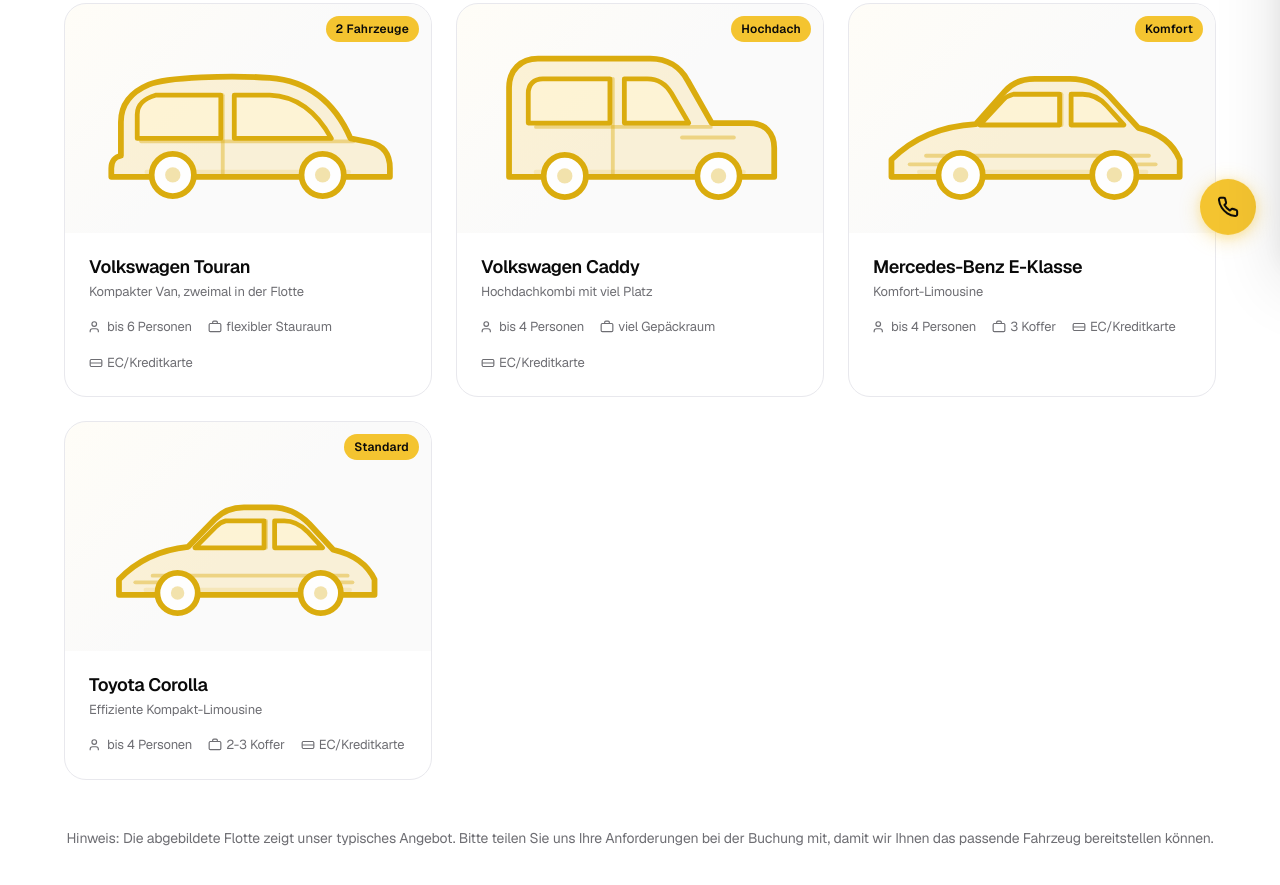
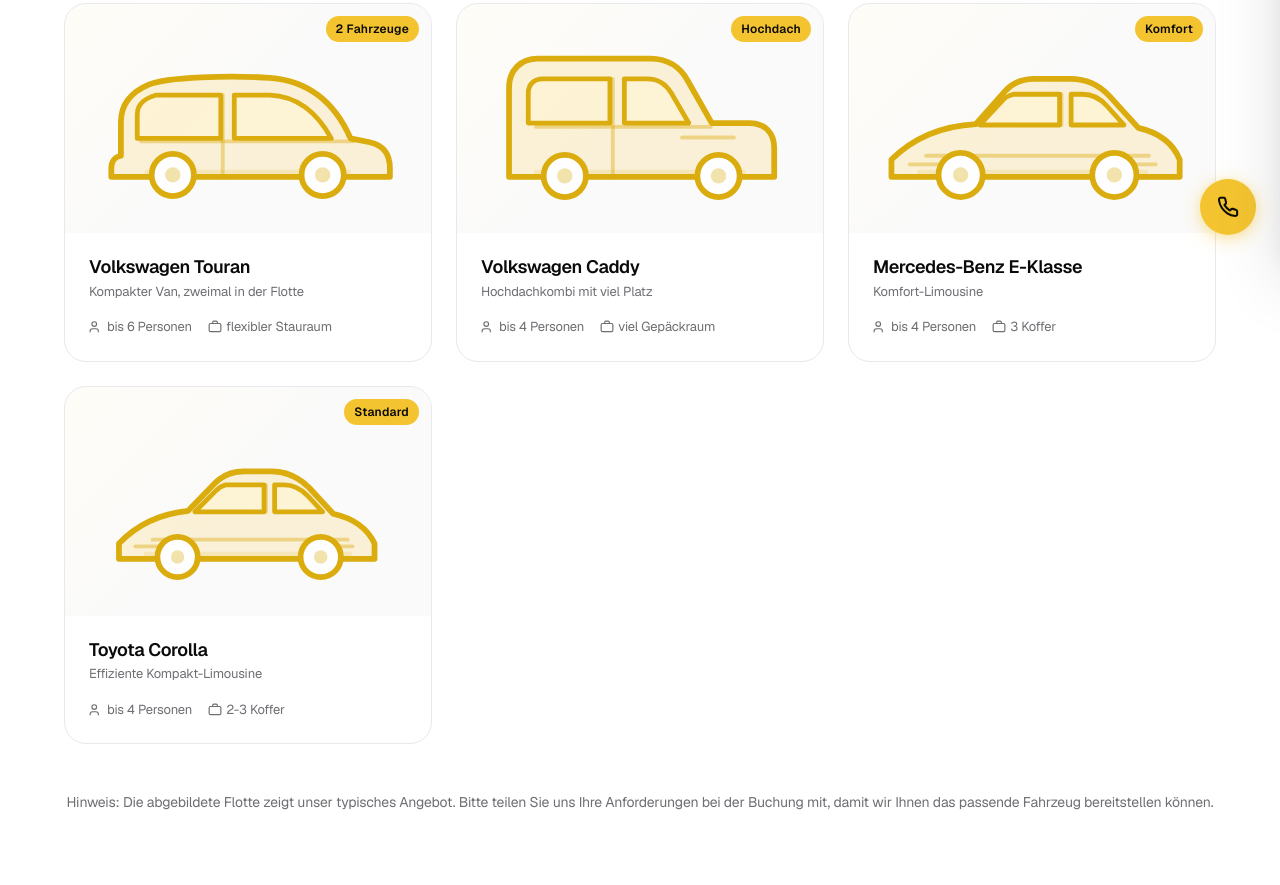
Before and after one commit to A1P0S/taxi_brannenburg, a website: page flotte.html in a window 1280 px wide. Shown: the part 541-1426 px from the top of the page. Drawn offline with nearby package versions, Linux system fonts and the light colour scheme.

Commit message:
Remove payment detail from fleet cards

```diff
--- a/flotte.html
+++ b/flotte.html
@@ -93,7 +93,6 @@
             <div class="fleet-specs">
               <span><svg viewBox="0 0 24 24" fill="none" stroke="currentColor" stroke-width="2"><path d="M16 21v-2a4 4 0 0 0-4-4H6a4 4 0 0 0-4 4v2"/><circle cx="9" cy="7" r="4"/></svg>bis 6 Personen</span>
               <span><svg viewBox="0 0 24 24" fill="none" stroke="currentColor" stroke-width="2"><rect x="2" y="6" width="20" height="14" rx="2"/><path d="M8 6V4a2 2 0 0 1 2-2h4a2 2 0 0 1 2 2v2"/></svg>flexibler Stauraum</span>
-              <span><svg viewBox="0 0 24 24" fill="none" stroke="currentColor" stroke-width="2"><rect x="2" y="6" width="20" height="12" rx="2"/><path d="M2 12h20"/></svg>EC/Kreditkarte</span>
             </div>
           </div>
         </article>
@@ -121,7 +120,6 @@
             <div class="fleet-specs">
               <span><svg viewBox="0 0 24 24" fill="none" stroke="currentColor" stroke-width="2"><path d="M16 21v-2a4 4 0 0 0-4-4H6a4 4 0 0 0-4 4v2"/><circle cx="9" cy="7" r="4"/></svg>bis 4 Personen</span>
               <span><svg viewBox="0 0 24 24" fill="none" stroke="currentColor" stroke-width="2"><rect x="2" y="6" width="20" height="14" rx="2"/><path d="M8 6V4a2 2 0 0 1 2-2h4a2 2 0 0 1 2 2v2"/></svg>viel Gepäckraum</span>
-              <span><svg viewBox="0 0 24 24" fill="none" stroke="currentColor" stroke-width="2"><rect x="2" y="6" width="20" height="12" rx="2"/><path d="M2 12h20"/></svg>EC/Kreditkarte</span>
             </div>
           </div>
         </article>
@@ -150,7 +148,6 @@
             <div class="fleet-specs">
               <span><svg viewBox="0 0 24 24" fill="none" stroke="currentColor" stroke-width="2"><path d="M16 21v-2a4 4 0 0 0-4-4H6a4 4 0 0 0-4 4v2"/><circle cx="9" cy="7" r="4"/></svg>bis 4 Personen</span>
               <span><svg viewBox="0 0 24 24" fill="none" stroke="currentColor" stroke-width="2"><rect x="2" y="6" width="20" height="14" rx="2"/><path d="M8 6V4a2 2 0 0 1 2-2h4a2 2 0 0 1 2 2v2"/></svg>3 Koffer</span>
-              <span><svg viewBox="0 0 24 24" fill="none" stroke="currentColor" stroke-width="2"><rect x="2" y="6" width="20" height="12" rx="2"/><path d="M2 12h20"/></svg>EC/Kreditkarte</span>
             </div>
           </div>
         </article>
@@ -179,7 +176,6 @@
             <div class="fleet-specs">
               <span><svg viewBox="0 0 24 24" fill="none" stroke="currentColor" stroke-width="2"><path d="M16 21v-2a4 4 0 0 0-4-4H6a4 4 0 0 0-4 4v2"/><circle cx="9" cy="7" r="4"/></svg>bis 4 Personen</span>
               <span><svg viewBox="0 0 24 24" fill="none" stroke="currentColor" stroke-width="2"><rect x="2" y="6" width="20" height="14" rx="2"/><path d="M8 6V4a2 2 0 0 1 2-2h4a2 2 0 0 1 2 2v2"/></svg>2-3 Koffer</span>
-              <span><svg viewBox="0 0 24 24" fill="none" stroke="currentColor" stroke-width="2"><rect x="2" y="6" width="20" height="12" rx="2"/><path d="M2 12h20"/></svg>EC/Kreditkarte</span>
             </div>
           </div>
         </article>
```
